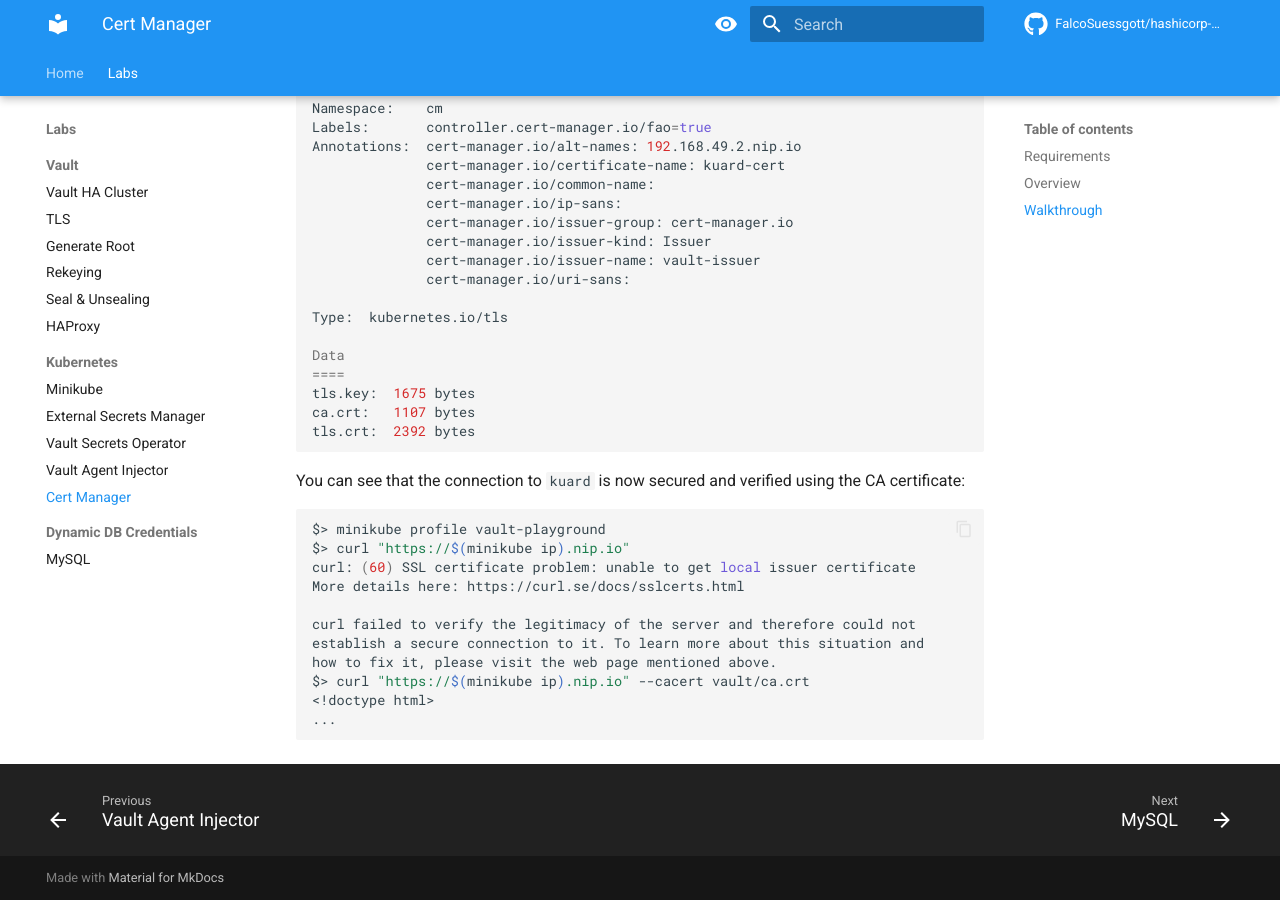
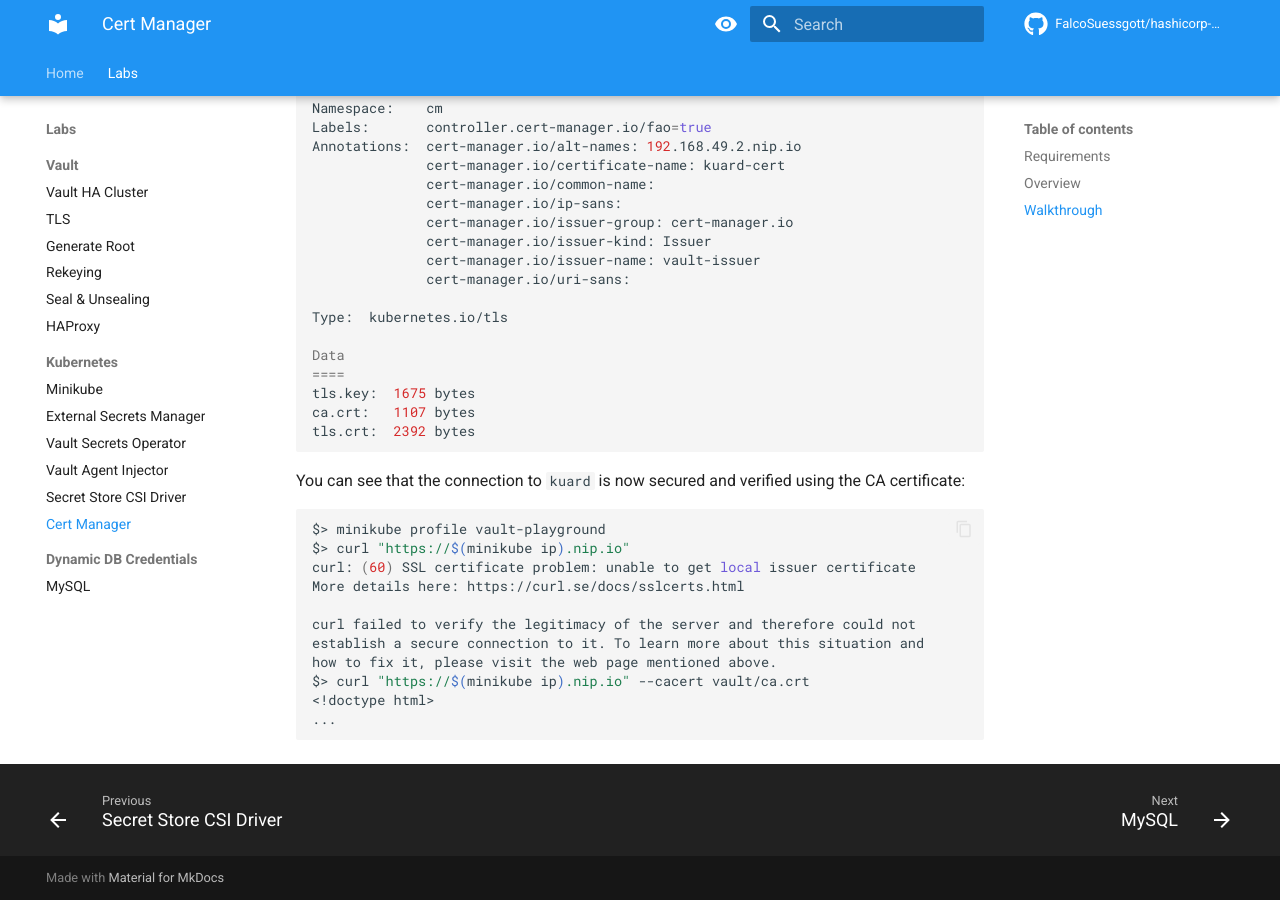
Before and after one commit to FalcoSuessgott/hashicorp-vault-playground, an MkDocs documentation site: the page built from docs/cm.md, in a window 1280 px wide and 900 px high, scrolled down 4597 px. Built offline with MkDocs 1.6.1 and Material for MkDocs 9.7.7, drawn with Linux system fonts in a browser that asks for light colours; comment, search, counter and statistics services are not loaded.

Commit message:
feat(csi): add csi labs

```diff
--- /dev/null
+++ b/docs/csi.md
@@ -0,0 +1 @@
+# Secret Store CSI Driver
--- a/mkdocs.yml
+++ b/mkdocs.yml
@@ -31,6 +31,7 @@
       - External Secrets Manager: esm.md
       - Vault Secrets Operator: vso.md
       - Vault Agent Injector: vai.md
+      - Secret Store CSI Driver: csi.md
       - Cert Manager: cm.md
     - Dynamic DB Credentials:
       - MySQL: databases.md
```
Also changed, not shown: 15 other files.
